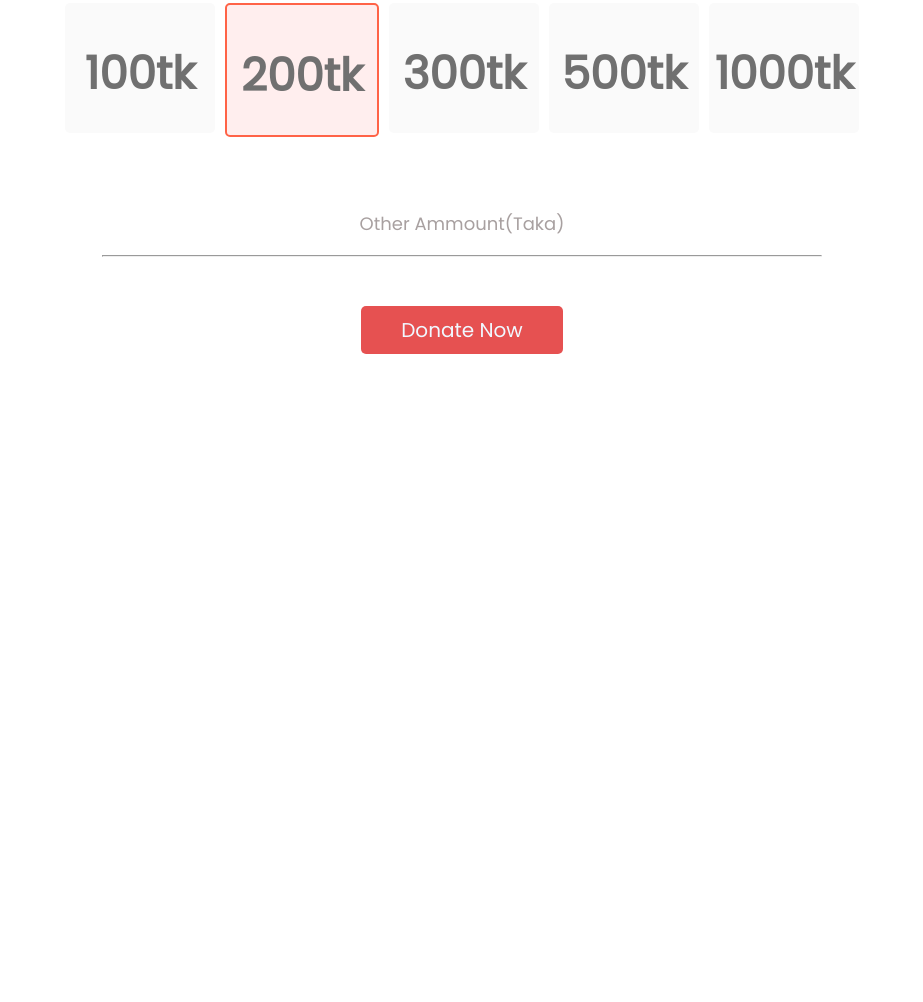
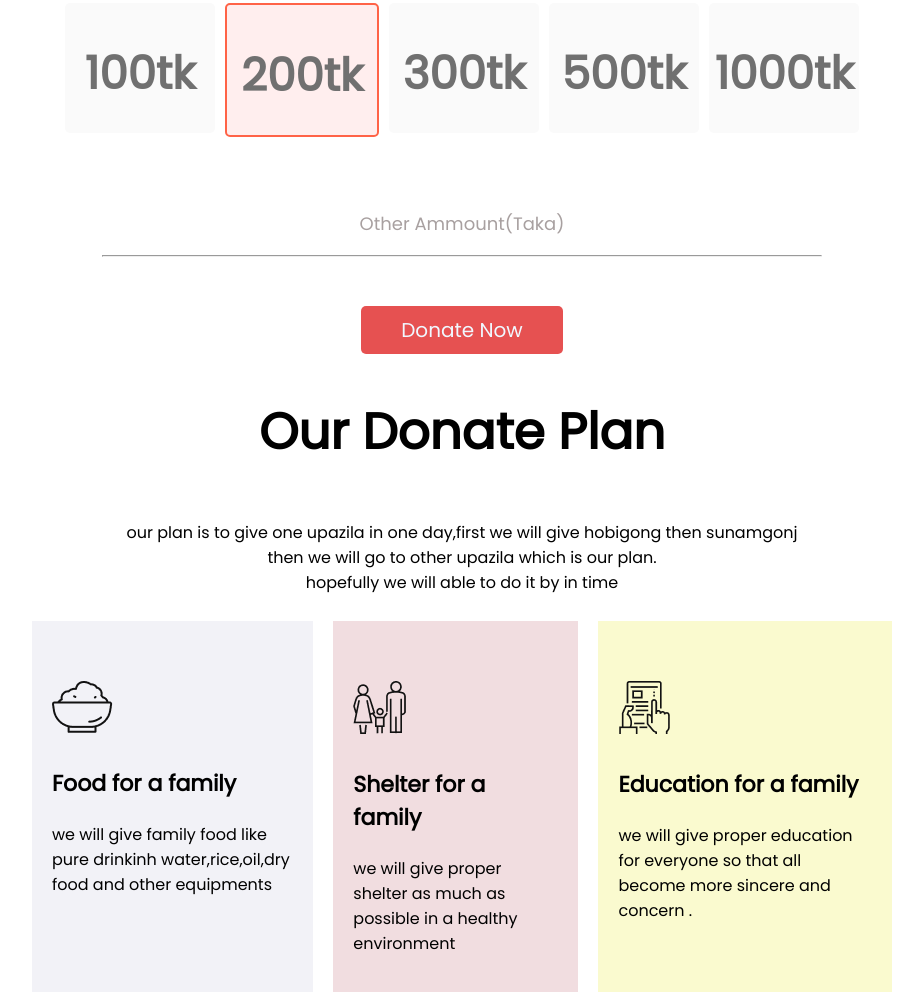
Before and after one commit to asultana181/Assignment_1, a plain HTML site: page first_page.html in a window 1280 px wide. Shown: the part 992-1994 px from the top of the page, without its empty margins (178-1101 px from the left). Before the commit the page ends 1346 px from the top, so only its background shows below. Drawn offline with Linux system fonts and the light colour scheme.

Commit message:
third page added

```diff
--- a/first_page.html
+++ b/first_page.html
@@ -69,6 +69,38 @@
         </div>
 
         <section>
+            <h1 class="donateplan">Our Donate Plan</h1>
+            <p class="plantwo">our plan is to give one upazila in one day,first we will give hobigong then sunamgonj<br>
+                then we will go to other upazila which is our plan.<br>hopefully we will able to do it by in time
+            </p>
+            <div class="newbox">
+                <div class="newbox1">
+                    <div class="foodimg">
+                        <img src="imageAss/food.png" alt="">
+                    </div>
+
+                    <h1 class="bold1">Food for a family</h1>
+                    <p>we will give family food like pure drinkinh water,rice,oil,dry food and other equipments
+            </p>
+                </div >
+                <div class="newbox2">
+                    <div class="shelterimg">
+                        <img src="imageAss/shelter.png" alt="">
+                    </div>
+                    <h1 class="bold2">Shelter for a family</h1>
+                    <p>we will give proper shelter as much as possible in a healthy environment
+                     </p>
+                </div>
+                <div class="newbox3">
+                    <div class="eduimg">
+                        <img src="imageAss/Frame-1.png" alt="">
+                    </div>
+                    <h1 class="bold3">Education for a family</h1>
+                    <p>we will give proper education for everyone so that all become more sincere and concern .
+                     </p>
+                </div>
+            </div>
+
 
         </section>
 
--- a/stylenew.css
+++ b/stylenew.css
@@ -99,4 +99,59 @@ body{
 }
 .edit{
     padding-top: 50px;
+
 }
+.donateplan{
+    text-align: center;
+    font-size: 50px;
+}
+.plantwo{
+    text-align: center;
+}
+.newbox{
+    display: flex;
+    padding-left: 200px;
+    padding-right: 200px;
+
+
+}
+.newbox1{
+
+    background-color:rgb(242, 242, 247);
+    margin: 10px;
+    padding: 20px;
+
+
+}
+.newbox2{
+    background-color:rgb(241, 221, 224);
+    margin: 10px;
+    padding: 20px;
+}
+.newbox3{
+    background-color:rgb(250, 250, 207);
+    margin: 10px;
+    padding: 20px;
+
+}
+.foodimg{
+    padding-top: 40px;
+    padding-bottom: 5px;
+}
+.shelterimg{
+    padding-top: 40px;
+    padding-bottom: 5px;
+}
+.eduimg{
+    padding-top: 40px;
+    padding-bottom: 5px;
+}
+.bold2{
+    font-size: 22px;
+}
+.bold1{
+    font-size: 22px;
+}
+.bold3{
+    font-size: 22px;
+}
```
Also changed, not shown: imageAss/Frame-1.png (added), imageAss/food.png (added), imageAss/shelter.png (added).
